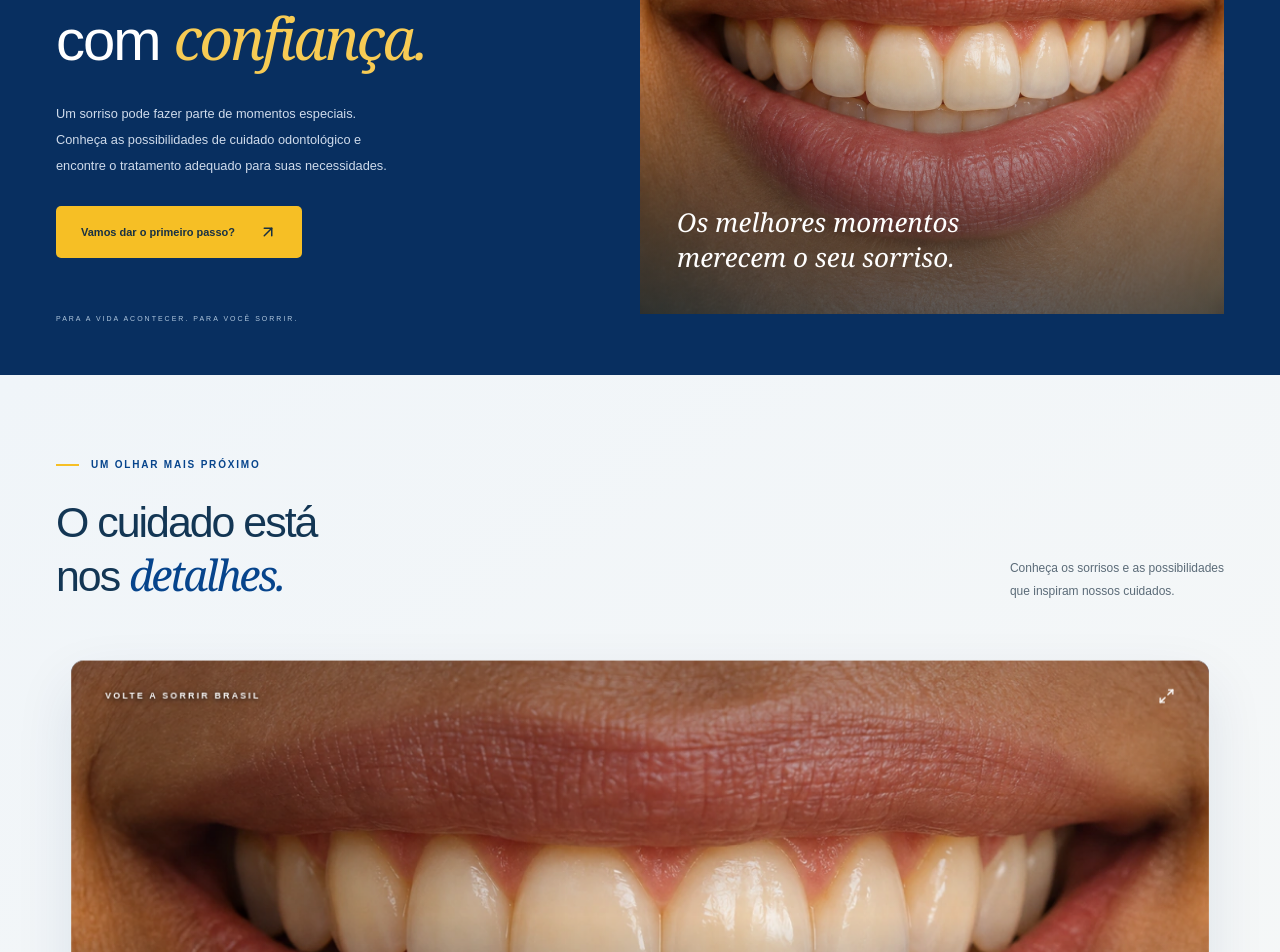
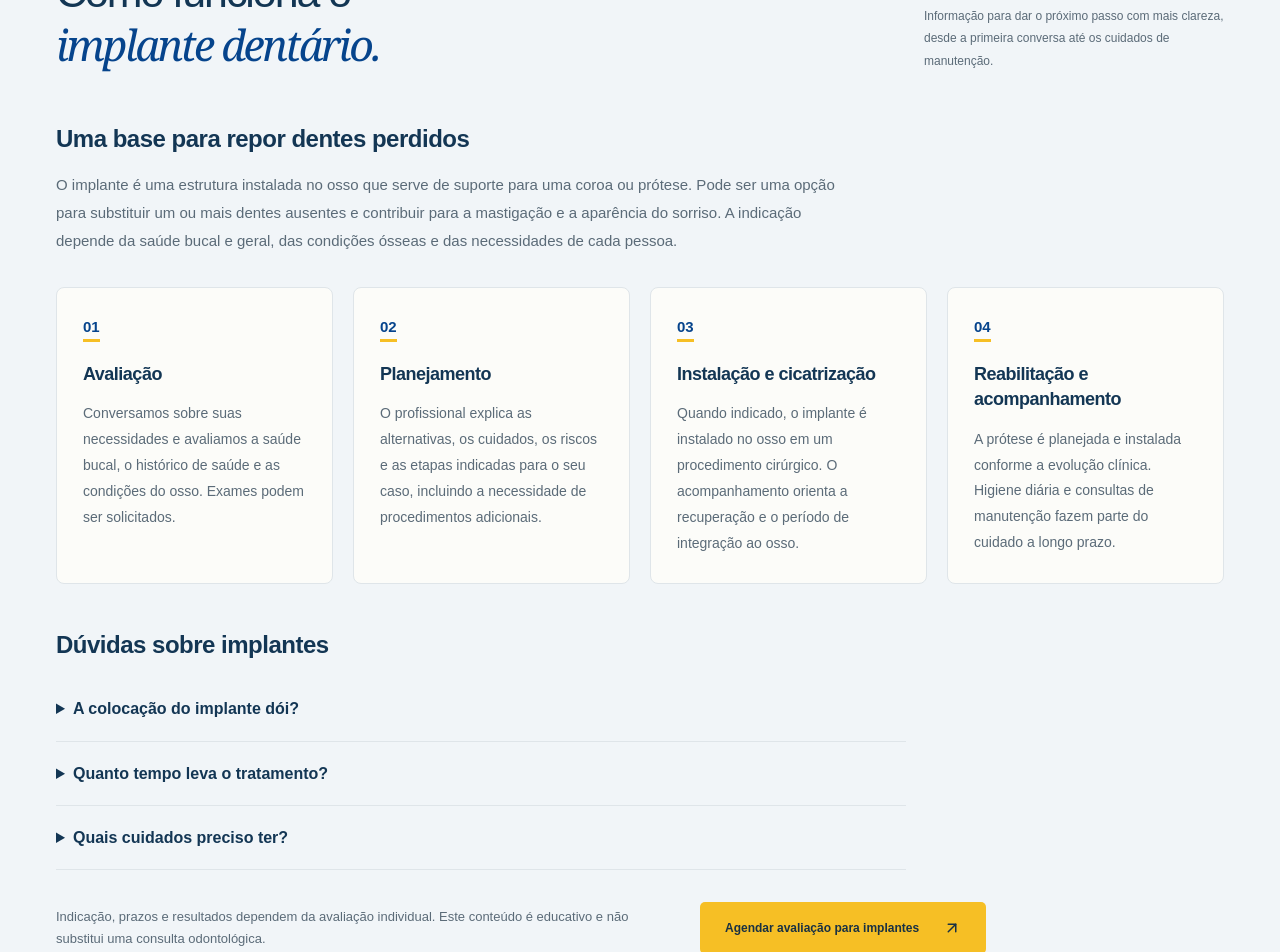
Before and after one commit to 011bigodeee-eng/-Volte-A-Sorrir-Brasil, a Next.js app: page / in a window 1280 px wide. Shown: the part 2680-3632 px from the top of the page. Built offline with nearby package versions, Linux system fonts and the light colour scheme; no server answers.

Commit message:
Add educational dental implants section

```diff
--- a/src/app/globals.css
+++ b/src/app/globals.css
@@ -4272,3 +4272,27 @@ html:not([data-skip-intro="true"]) .hero-photo {
 .location-card > .text-link {
   font-size: 14px;
 }
+
+.implants-section { background: var(--soft); }
+.implants-intro { max-width: 800px; margin-bottom: 32px; }
+.implants-intro h3, .implants-questions > h3 { font-size: 24px; margin-bottom: 16px; }
+.implants-intro p, .implants-steps p, .implants-questions p { color: var(--muted); line-height: 1.85; }
+.implants-steps { display: grid; grid-template-columns: repeat(4, minmax(0, 1fr)); gap: 20px; list-style: none; padding: 0; margin: 0 0 44px; }
+.implants-steps li { background: var(--paper); padding: 26px; border: 1px solid var(--line); border-radius: 8px; }
+.implants-step-number { display: inline-block; color: var(--blue); font-weight: 800; border-bottom: 3px solid var(--yellow); margin-bottom: 20px; }
+.implants-steps h3 { font-size: 18px; line-height: 1.4; margin-bottom: 14px; }
+.implants-steps p { font-size: 14px; }
+.implants-questions { max-width: 850px; }
+.implants-questions details { border-bottom: 1px solid var(--line); padding: 18px 0; }
+.implants-questions summary { cursor: pointer; font-weight: 700; font-size: 16px; }
+.implants-questions details p { padding-top: 14px; }
+.implants-questions summary:focus-visible { outline: 2px solid var(--blue); outline-offset: 5px; }
+.implants-appointment { display: flex; flex-wrap: wrap; align-items: center; gap: 24px; margin-top: 32px; }
+.implants-appointment p { flex: 1 1 300px; color: var(--muted); font-size: 13px; max-width: 620px; }
+.implants-appointment .button { max-width: 100%; white-space: normal; }
+@media (max-width: 1050px) { .implants-steps { grid-template-columns: repeat(2, minmax(0, 1fr)); } }
+@media (max-width: 600px) {
+  .implants-steps { grid-template-columns: 1fr; }
+  .implants-steps li { padding: 24px; }
+  .implants-appointment .button { width: 100%; font-size: 13px; }
+}
--- a/src/app/page.tsx
+++ b/src/app/page.tsx
@@ -1,4 +1,5 @@
 import Image from "next/image";
+import { Implants } from "@/components/implants";
 import { images } from "@/lib/images";
 import { MotionEffects, CinematicExperience } from "@/components/effects";
 import {
@@ -360,6 +361,7 @@ export default function Home() {
             </p>
           </div>
         </section>
+        <Implants />
         <section className="confidence-section">
           <div className="container confidence-grid">
             <div className="confidence-copy" data-reveal>
--- /dev/null
+++ b/src/components/implants.tsx
@@ -0,0 +1,56 @@
+import { Appointment, Eyebrow } from "./ui";
+
+const steps = [
+  ["Avaliação", "Conversamos sobre suas necessidades e avaliamos a saúde bucal, o histórico de saúde e as condições do osso. Exames podem ser solicitados."],
+  ["Planejamento", "O profissional explica as alternativas, os cuidados, os riscos e as etapas indicadas para o seu caso, incluindo a necessidade de procedimentos adicionais."],
+  ["Instalação e cicatrização", "Quando indicado, o implante é instalado no osso em um procedimento cirúrgico. O acompanhamento orienta a recuperação e o período de integração ao osso."],
+  ["Reabilitação e acompanhamento", "A prótese é planejada e instalada conforme a evolução clínica. Higiene diária e consultas de manutenção fazem parte do cuidado a longo prazo."],
+];
+
+const questions = [
+  ["A colocação do implante dói?", "O procedimento é realizado com anestesia. Pode haver dor, inchaço ou desconforto após a cirurgia; o profissional orienta o controle desses sintomas e os cuidados necessários. A experiência varia de pessoa para pessoa."],
+  ["Quanto tempo leva o tratamento?", "O prazo depende das condições ósseas, da cicatrização e do planejamento da prótese. Alguns casos precisam de etapas adicionais, como enxertos. Somente a avaliação permite estimar o tempo; a colocação imediata de dentes não é indicada para todos."],
+  ["Quais cuidados preciso ter?", "Siga as orientações de higiene, alimentação e uso de medicamentos fornecidas pela equipe, sem se automedicar. Evite fumar e mantenha as consultas de acompanhamento. Se houver sintomas persistentes ou inesperados, entre em contato com o profissional."],
+];
+
+export function Implants() {
+  return (
+    <section className="section implants-section" id="implantes" aria-labelledby="implants-title">
+      <div className="container">
+        <div className="section-heading">
+          <div>
+            <Eyebrow>Entenda o tratamento</Eyebrow>
+            <h2 id="implants-title">Como funciona o<br /><em>implante dentário.</em></h2>
+          </div>
+          <p>Informação para dar o próximo passo com mais clareza, desde a primeira conversa até os cuidados de manutenção.</p>
+        </div>
+        <div className="implants-intro">
+          <h3>Uma base para repor dentes perdidos</h3>
+          <p>O implante é uma estrutura instalada no osso que serve de suporte para uma coroa ou prótese. Pode ser uma opção para substituir um ou mais dentes ausentes e contribuir para a mastigação e a aparência do sorriso. A indicação depende da saúde bucal e geral, das condições ósseas e das necessidades de cada pessoa.</p>
+        </div>
+        <ol className="implants-steps" aria-label="Etapas do tratamento com implantes">
+          {steps.map(([title, text], index) => (
+            <li key={title}>
+              <span className="implants-step-number" aria-hidden="true">0{index + 1}</span>
+              <h3>{title}</h3>
+              <p>{text}</p>
+            </li>
+          ))}
+        </ol>
+        <div className="implants-questions">
+          <h3>Dúvidas sobre implantes</h3>
+          {questions.map(([question, answer]) => (
+            <details key={question}>
+              <summary>{question}</summary>
+              <p>{answer}</p>
+            </details>
+          ))}
+        </div>
+        <div className="implants-appointment">
+          <p>Indicação, prazos e resultados dependem da avaliação individual. Este conteúdo é educativo e não substitui uma consulta odontológica.</p>
+          <Appointment message="Olá! Gostaria de agendar uma avaliação para implantes dentários.">Agendar avaliação para implantes</Appointment>
+        </div>
+      </div>
+    </section>
+  );
+}
```
Also changed, not shown: 1 other file (tests, documents, lock files or other folders).
